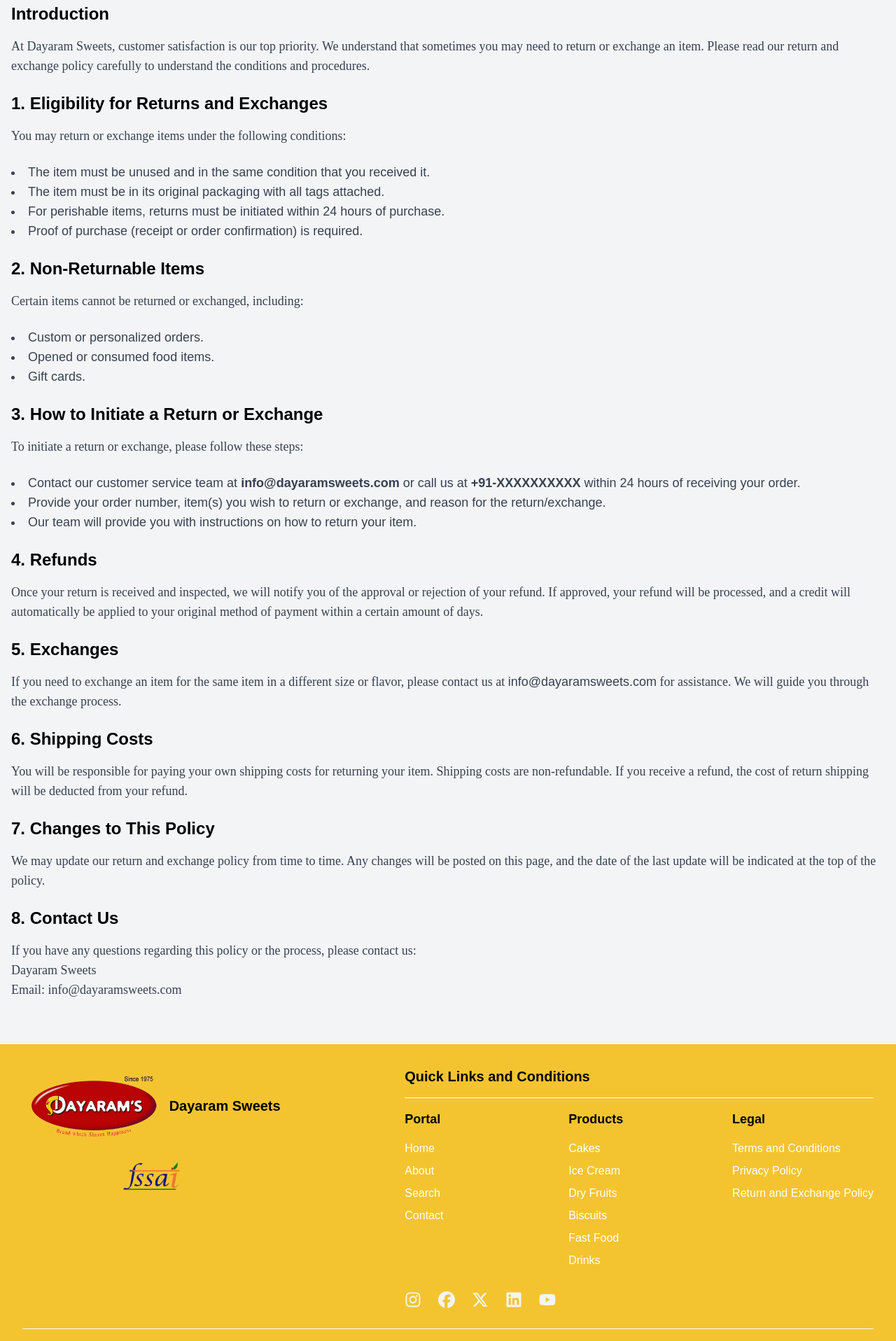
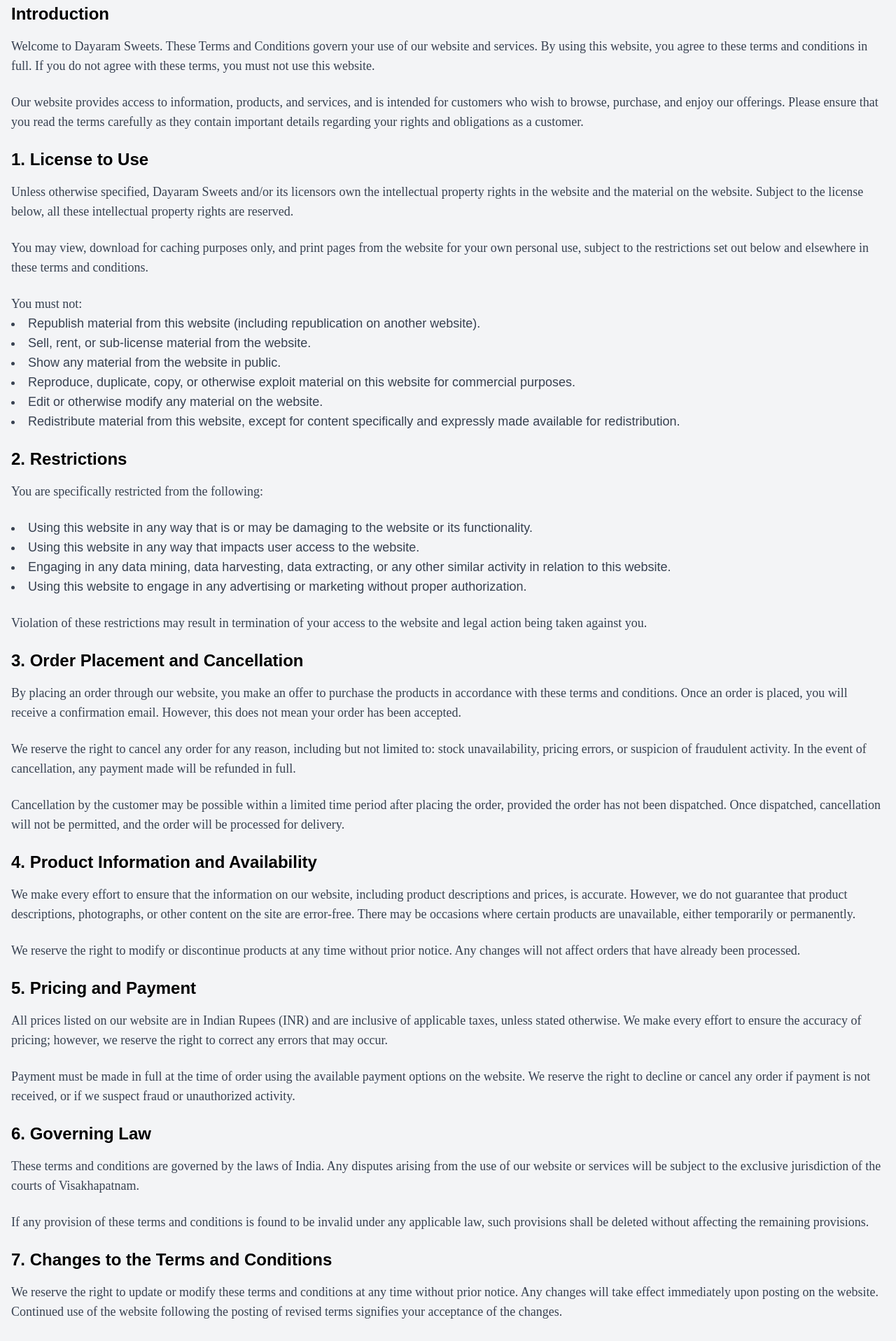
Before and after one commit to Shyamanth004/Dayaram, a React (Create React App) app: page /returnandexchange in a window 1280 px wide. Shown: the part 300-2216 px from the top of the page at 70% size. Built offline with nearby package versions, Linux system fonts and the light colour scheme.

Commit message:
First commit

```diff
--- a/src/Pages/ReturnAndExchange.js
+++ b/src/Pages/ReturnAndExchange.js
@@ -2,7 +2,7 @@
 import Navbar from "../Components/Navbar";
 import Footer from "../Components/Footer";
 
-const ReturnExchangePolicy = () => {
+const TermsAndConditions = () => {
   const [scrollNav, setScrollNav] = useState(false);
 
   const changeNavBackground = () => {
@@ -28,69 +28,94 @@
       <Navbar />
       <div className="min-h-screen bg-gray-100">
         <div className="py-24 bg-[#F4C430]">
-          <h2 className="permanent-marker-regular text-3xl sm:text-3xl lg:text-5xl font-bold text-center">Return and Exchange Policy</h2>
+          <h2 className="permanent-marker-regular text-3xl sm:text-3xl lg:text-5xl font-bold text-center">Terms and Conditions</h2>
         </div>
 
         <section className="py-16 max-w-7xl mx-auto px-4">
           <h3 className="text-2xl font-bold mb-4">Introduction</h3>
           <p className="playpen-sans-text text-lg text-gray-700 mb-6">
-            At Dayaram Sweets, customer satisfaction is our top priority. We understand that sometimes you may need to return or exchange an item. Please read our return and exchange policy carefully to understand the conditions and procedures.
+            Welcome to Dayaram Sweets. These Terms and Conditions govern your use of our website and services. By using this website, you agree to these terms and conditions in full. If you do not agree with these terms, you must not use this website.
+          </p>
+          <p className="playpen-sans-text text-lg text-gray-700 mb-6">
+            Our website provides access to information, products, and services, and is intended for customers who wish to browse, purchase, and enjoy our offerings. Please ensure that you read the terms carefully as they contain important details regarding your rights and obligations as a customer.
           </p>
 
-          <h3 className="text-2xl font-bold mb-4">1. Eligibility for Returns and Exchanges</h3>
+          <h3 className="text-2xl font-bold mb-4">1. License to Use</h3>
           <p className="playpen-sans-text text-lg text-gray-700 mb-6">
-            You may return or exchange items under the following conditions:
+            Unless otherwise specified, Dayaram Sweets and/or its licensors own the intellectual property rights in the website and the material on the website. Subject to the license below, all these intellectual property rights are reserved.
+          </p>
+          <p className="playpen-sans-text text-lg text-gray-700 mb-6">
+            You may view, download for caching purposes only, and print pages from the website for your own personal use, subject to the restrictions set out below and elsewhere in these terms and conditions.
+          </p>
+          <p className="playpen-sans-text text-lg text-gray-700 mb-6">
+            You must not:
+            <ul className="list-disc list-inside mb-6">
+              <li>Republish material from this website (including republication on another website).</li>
+              <li>Sell, rent, or sub-license material from the website.</li>
+              <li>Show any material from the website in public.</li>
+              <li>Reproduce, duplicate, copy, or otherwise exploit material on this website for commercial purposes.</li>
+              <li>Edit or otherwise modify any material on the website.</li>
+              <li>Redistribute material from this website, except for content specifically and expressly made available for redistribution.</li>
+            </ul>
+          </p>
+
+          <h3 className="text-2xl font-bold mb-4">2. Restrictions</h3>
+          <p className="playpen-sans-text text-lg text-gray-700 mb-6">
+            You are specifically restricted from the following:
           </p>
           <ul className="list-disc list-inside mb-6 text-lg text-gray-700">
-            <li>The item must be unused and in the same condition that you received it.</li>
-            <li>The item must be in its original packaging with all tags attached.</li>
-            <li>For perishable items, returns must be initiated within 24 hours of purchase.</li>
-            <li>Proof of purchase (receipt or order confirmation) is required.</li>
+            <li>Using this website in any way that is or may be damaging to the website or its functionality.</li>
+            <li>Using this website in any way that impacts user access to the website.</li>
+            <li>Engaging in any data mining, data harvesting, data extracting, or any other similar activity in relation to this website.</li>
+            <li>Using this website to engage in any advertising or marketing without proper authorization.</li>
           </ul>
-
-          <h3 className="text-2xl font-bold mb-4">2. Non-Returnable Items</h3>
           <p className="playpen-sans-text text-lg text-gray-700 mb-6">
-            Certain items cannot be returned or exchanged, including:
-          </p>
-          <ul className="list-disc list-inside mb-6 text-lg text-gray-700">
-            <li>Custom or personalized orders.</li>
-            <li>Opened or consumed food items.</li>
-            <li>Gift cards.</li>
-          </ul>
-
-          <h3 className="text-2xl font-bold mb-4">3. How to Initiate a Return or Exchange</h3>
-          <p className="playpen-sans-text text-lg text-gray-700 mb-6">
-            To initiate a return or exchange, please follow these steps:
-          </p>
-          <ul className="list-disc list-inside mb-6 text-lg text-gray-700">
-            <li>Contact our customer service team at <strong>info@dayaramsweets.com</strong> or call us at <strong>+91-XXXXXXXXXX</strong> within 24 hours of receiving your order.</li>
-            <li>Provide your order number, item(s) you wish to return or exchange, and reason for the return/exchange.</li>
-            <li>Our team will provide you with instructions on how to return your item.</li>
-          </ul>
-
-          <h3 className="text-2xl font-bold mb-4">4. Refunds</h3>
-          <p className="playpen-sans-text text-lg text-gray-700 mb-6">
-            Once your return is received and inspected, we will notify you of the approval or rejection of your refund. If approved, your refund will be processed, and a credit will automatically be applied to your original method of payment within a certain amount of days.
+            Violation of these restrictions may result in termination of your access to the website and legal action being taken against you.
           </p>
 
-          <h3 className="text-2xl font-bold mb-4">5. Exchanges</h3>
+          <h3 className="text-2xl font-bold mb-4">3. Order Placement and Cancellation</h3>
           <p className="playpen-sans-text text-lg text-gray-700 mb-6">
-            If you need to exchange an item for the same item in a different size or flavor, please contact us at <strong>info@dayaramsweets.com</strong> for assistance. We will guide you through the exchange process.
+            By placing an order through our website, you make an offer to purchase the products in accordance with these terms and conditions. Once an order is placed, you will receive a confirmation email. However, this does not mean your order has been accepted.
+          </p>
+          <p className="playpen-sans-text text-lg text-gray-700 mb-6">
+            We reserve the right to cancel any order for any reason, including but not limited to: stock unavailability, pricing errors, or suspicion of fraudulent activity. In the event of cancellation, any payment made will be refunded in full.
+          </p>
+          <p className="playpen-sans-text text-lg text-gray-700 mb-6">
+            Cancellation by the customer may be possible within a limited time period after placing the order, provided the order has not been dispatched. Once dispatched, cancellation will not be permitted, and the order will be processed for delivery.
           </p>
 
-          <h3 className="text-2xl font-bold mb-4">6. Shipping Costs</h3>
+          <h3 className="text-2xl font-bold mb-4">4. Product Information and Availability</h3>
           <p className="playpen-sans-text text-lg text-gray-700 mb-6">
-            You will be responsible for paying your own shipping costs for returning your item. Shipping costs are non-refundable. If you receive a refund, the cost of return shipping will be deducted from your refund.
+            We make every effort to ensure that the information on our website, including product descriptions and prices, is accurate. However, we do not guarantee that product descriptions, photographs, or other content on the site are error-free. There may be occasions where certain products are unavailable, either temporarily or permanently.
+          </p>
+          <p className="playpen-sans-text text-lg text-gray-700 mb-6">
+            We reserve the right to modify or discontinue products at any time without prior notice. Any changes will not affect orders that have already been processed.
           </p>
 
-          <h3 className="text-2xl font-bold mb-4">7. Changes to This Policy</h3>
+          <h3 className="text-2xl font-bold mb-4">5. Pricing and Payment</h3>
           <p className="playpen-sans-text text-lg text-gray-700 mb-6">
-            We may update our return and exchange policy from time to time. Any changes will be posted on this page, and the date of the last update will be indicated at the top of the policy.
+            All prices listed on our website are in Indian Rupees (INR) and are inclusive of applicable taxes, unless stated otherwise. We make every effort to ensure the accuracy of pricing; however, we reserve the right to correct any errors that may occur.
+          </p>
+          <p className="playpen-sans-text text-lg text-gray-700 mb-6">
+            Payment must be made in full at the time of order using the available payment options on the website. We reserve the right to decline or cancel any order if payment is not received, or if we suspect fraud or unauthorized activity.
           </p>
 
-          <h3 className="text-2xl font-bold mb-4">8. Contact Us</h3>
+          <h3 className="text-2xl font-bold mb-4">6. Governing Law</h3>
+          <p className="playpen-sans-text text-lg text-gray-700 mb-6">
+            These terms and conditions are governed by the laws of India. Any disputes arising from the use of our website or services will be subject to the exclusive jurisdiction of the courts of Visakhapatnam.
+          </p>
+          <p className="playpen-sans-text text-lg text-gray-700 mb-6">
+            If any provision of these terms and conditions is found to be invalid under any applicable law, such provisions shall be deleted without affecting the remaining provisions.
+          </p>
+
+          <h3 className="text-2xl font-bold mb-4">7. Changes to the Terms and Conditions</h3>
+          <p className="playpen-sans-text text-lg text-gray-700 mb-6">
+            We reserve the right to update or modify these terms and conditions at any time without prior notice. Any changes will take effect immediately upon posting on the website. Continued use of the website following the posting of revised terms signifies your acceptance of the changes.
+          </p>
+
+          <h3 className="text-2xl font-bold mb-4">8. Contact Information</h3>
           <p className="playpen-sans-text text-lg text-gray-700">
-            If you have any questions regarding this policy or the process, please contact us:
+            For any questions or concerns regarding these terms, feel free to contact us at:
           </p>
           <p className="playpen-sans-text text-lg text-gray-700">
             Dayaram Sweets<br />
@@ -111,4 +136,4 @@
   );
 };
 
-export default ReturnExchangePolicy;
+export default TermsAndConditions;
```
